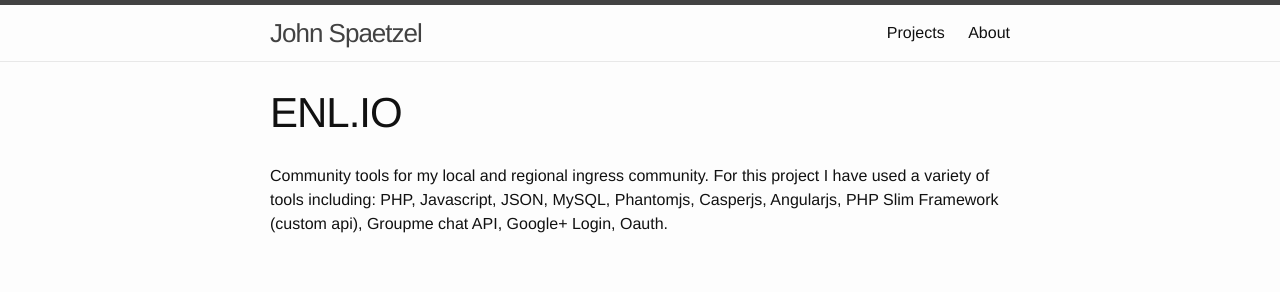
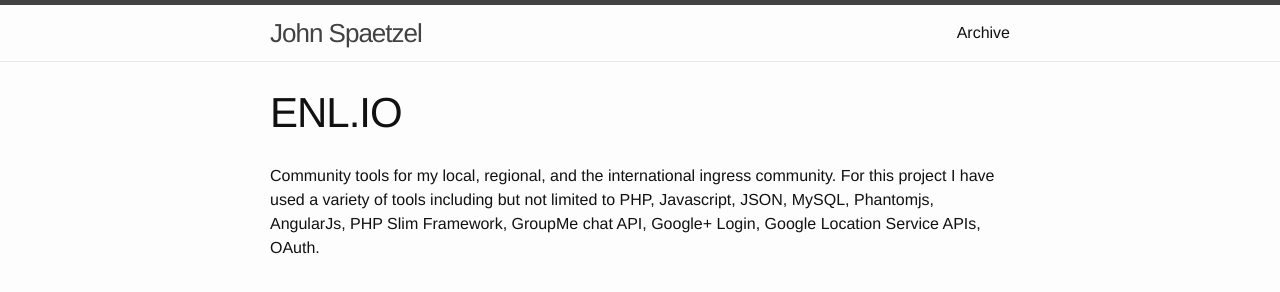
Before and after one commit to jspaetzel/meh.dev, a Jekyll site: the page built from _posts/portfolio/2013-01-01-ENLIO.markdown, in a window 1280 px wide, cut to the strip 0-292 px from the top of the page. Built offline with Jekyll 4.4.1, drawn with Linux system fonts in a browser that asks for light colours.

Commit message:
Restructured pages, more content

```diff
--- a/_includes/header.html
+++ b/_includes/header.html
@@ -14,8 +14,7 @@
       </a>
 
       <div class="trigger">
-          <a class="page-link" href="/projects/">Projects</a>
-          <a class="page-link" href="/about/">About</a>
+          <a class="page-link" href="/archive/">Archive</a>
       </div>
     </nav>
 
--- a/_posts/portfolio/2013-01-01-ENLIO.markdown
+++ b/_posts/portfolio/2013-01-01-ENLIO.markdown
@@ -6,7 +6,7 @@
 categories:
 - project
 links:
-- http://hrenl.com/
+- http://enl.io/
 ---
 
-Community tools for my local and regional ingress community. For this project I have used a variety of tools including: PHP, Javascript, JSON, MySQL, Phantomjs, Casperjs, Angularjs, PHP Slim Framework (custom api), Groupme chat API, Google+ Login, Oauth.
+Community tools for my local, regional, and the international ingress community. For this project I have used a variety of tools including but not limited to PHP, Javascript, JSON, MySQL, Phantomjs, AngularJs, PHP Slim Framework, GroupMe chat API, Google+ Login, Google Location Service APIs, OAuth.
--- a/_posts/portfolio/2014-01-01-GroupmePHP.markdown
+++ b/_posts/portfolio/2014-01-01-GroupmePHP.markdown
@@ -2,6 +2,7 @@
 layout: project
 title:  "GroupmePHP"
 start_date:   2014-01-01
+active: true
 categories:
 - project
 links:
```
Also changed, not shown: about.md (deleted, +0 -7 lines), archive.html (added, +17 -0 lines), index.html (+37 -6 lines), projects/index.html (+0 -40 lines).
